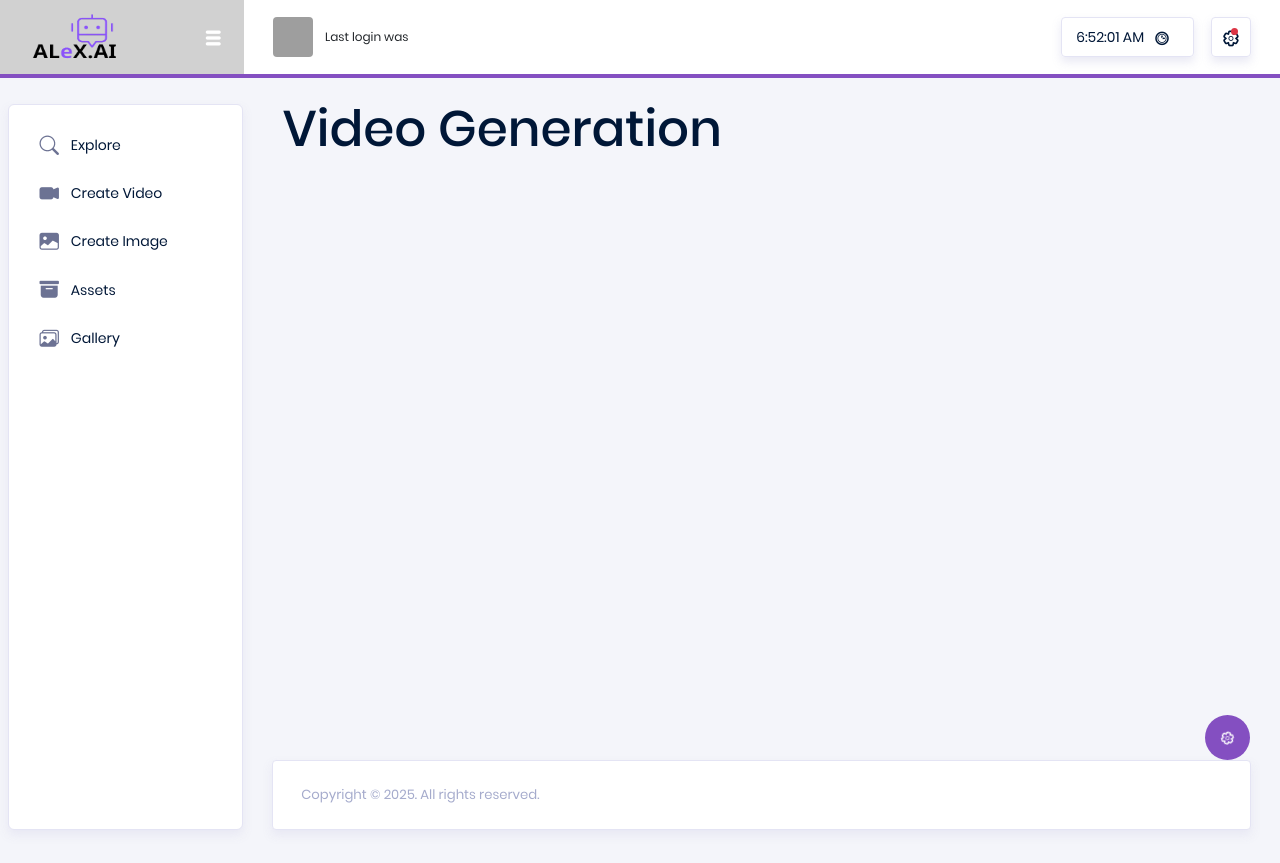
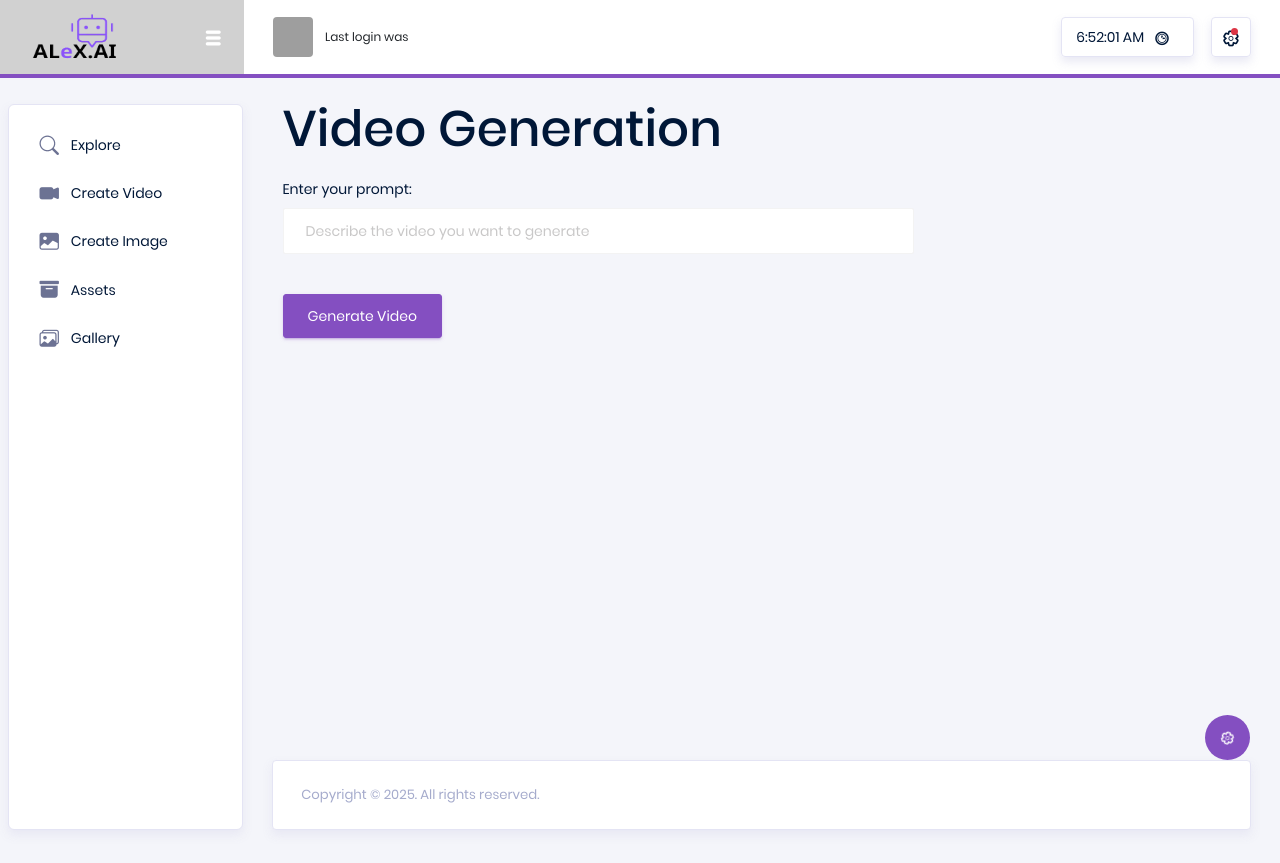
Before and after one commit to AI-ML-Prowork/alex_ai, a Django app: page /user/alex-ai/video-generatation/ in a window 1280 px wide. Run offline with Django 5.2, Linux system fonts and the light colour scheme; some libraries are stand-ins or nearby versions; grey boxes are pictures that could not be loaded.

Commit message:
crated text to img and video , profile and update

```diff
--- a/requirements.txt
+++ b/requirements.txt
@@ -29,6 +29,7 @@ oauthlib==3.2.2
 openai==0.28.1
 packaging==25.0
 paramiko==3.5.1
+pillow==11.2.1
 propcache==0.3.1
 psycopg2-binary==2.9.10
 pycparser==2.22
--- a/templates/user_panel/video_generation.html
+++ b/templates/user_panel/video_generation.html
@@ -1,10 +1,37 @@
 {% extends "base.html" %}
 {% load static %}
+
 {% block content %}
 <div class="container">
     <div class="row">
-        <div class="col-12">
-            <h1>Video Generation</h1>
+        <div class="col-md-8">
+            <h1 class="text-left mb-4">Video Generation</h1>
+
+            {% if error %}
+            <div class="alert alert-danger">{{ error }}</div>
+            {% endif %}
+
+            <form method="post">
+                {% csrf_token %}
+                <div class="form-group">
+                    <label for="prompt">Enter your prompt:</label>
+                    <input type="text" class="form-control" id="prompt" name="prompt"
+                           placeholder="Describe the video you want to generate"
+                           value="{{ prompt|default:'' }}" required>
+                </div>
+                <button type="submit" class="btn btn-primary mt-3">Generate Video</button>
+            </form>
+
+            {% if video_url %}
+            <div class="mt-5 text-center">
+                <h2>Generated Video</h2>
+                <video controls autoplay class="img-fluid mt-3">
+                    <source src="{{ video_url }}" type="video/mp4">
+                    Your browser does not support the video tag.
+                </video>
+                <a href="{{ video_url }}" download="generated_video.mp4" class="btn btn-success mt-3">Download Video</a>
+            </div>
+            {% endif %}
         </div>
     </div>
 </div>
--- a/user_panel/views.py
+++ b/user_panel/views.py
@@ -1,4 +1,5 @@
-from django.shortcuts import render
+from .image_model import generate_image
+from .video_model import generate_video
 from xinfo_ai.utils import *
 
 User = get_user_model()
@@ -82,44 +83,6 @@ def register_user(request):
 
 
 
-@csrf_exempt
-def alex_ai(request):
-    if request.user.is_authenticated:
-        ic(request.user)
-        ic(request.user.is_authenticated)
-        ic(request.user.id)
-
-        if request.method == 'POST':
-            try:
-                data = json.loads(request.body)
-                prompt = data.get('input', '')
-                if not prompt:
-                    return JsonResponse({'error': 'input is required'}, status=400)
-
-                chat_client = OpenAIChatClient()
-                conversation_history = request.session.get('conversation_history', [])
-                chat_client.set_conversation_history(conversation_history)
-
-                answer = chat_client.get_response(prompt)
-
-                request.session['conversation_history'] = chat_client.get_conversation_history()
-                return JsonResponse({
-                    'answer': answer,
-                    'conversation_history': request.session['conversation_history']
-                }, status=200)
-
-            except json.JSONDecodeError:
-                return JsonResponse({'error': 'Invalid JSON'}, status=400)
-            except Exception as e:
-                return JsonResponse({'error': str(e)}, status=500)
-
-        return JsonResponse({'error': 'Invalid request method'}, status=405)
-
-    return JsonResponse({'error': 'User is not authenticated'}, status=401)
-
-
-
-
 
 
 def my_profile(request):
@@ -170,34 +133,96 @@ def my_profile_update(request):
 
 
 
+@csrf_exempt
+def alex_ai(request):
+    if request.user.is_authenticated:
+        ic(request.user)
+        ic(request.user.is_authenticated)
+        ic(request.user.id)
 
-# @csrf_exempt
-# def alexai_img_gen(request):
-#     if request.method == 'POST':
-#         try:
-#             data = json.loads(request.body)
-#             prompt = data.get('input', '')
-#             if not prompt:
-#                 return JsonResponse({'error': 'input is required'}, status=400)
+        if request.method == 'POST':
+            try:
+                data = json.loads(request.body)
+                prompt = data.get('input', '')
+                if not prompt:
+                    return JsonResponse({'error': 'input is required'}, status=400)
 
-#             chat_client = OpenAIChatClient()
-#             conversation_history = request.session.get('conversation_history', [])
-#             chat_client.set_conversation_history(conversation_history)
+                chat_client = OpenAIChatClient()
+                conversation_history = request.session.get('conversation_history', [])
+                chat_client.set_conversation_history(conversation_history)
 
-#             answer = chat_client.get_response(prompt)
+                answer = chat_client.get_response(prompt)
 
-#             request.session['conversation_history'] = chat_client.get_conversation_history()
-#             return JsonResponse({
-#                 'answer': answer,
-#                 'conversation_history': request.session['conversation_history']
-#             }, status=200)
+                request.session['conversation_history'] = chat_client.get_conversation_history()
+                return JsonResponse({
+                    'answer': answer,
+                    'conversation_history': request.session['conversation_history']
+                }, status=200)
 
-#         except json.JSONDecodeError:
-#             return JsonResponse({'error': 'Invalid JSON'}, status=400)
-#         except Exception as e:
-#             return JsonResponse({'error': str(e)}, status=500)
+            except json.JSONDecodeError:
+                return JsonResponse({'error': 'Invalid JSON'}, status=400)
+            except Exception as e:
+                return JsonResponse({'error': str(e)}, status=500)
+
+        return JsonResponse({'error': 'Invalid request method'}, status=405)
+
+    return JsonResponse({'error': 'User is not authenticated'}, status=401)
 
 
+
+
+@csrf_exempt
+def alexai_img_gen(request):
+    if request.method == 'GET':
+        return render(request, 'user_panel/image_generation.html')
+
+    elif request.method == 'POST':
+        prompt = request.POST.get('prompt')
+        if not prompt:
+            return render(request, 'user_panel/image_generation.html', {
+                'error': 'Please enter a prompt.'
+            })
+
+        try:
+            image_url = generate_image(prompt)
+            return render(request, 'user_panel/image_generation.html', {
+                'image_url': image_url,
+                'prompt': prompt
+            })
+        except Exception as e:
+            return render(request, 'user_panel/image_generation.html', {
+                'error': f"Failed to generate image: {str(e)}"
+            })
+
+    return JsonResponse({'error': 'Invalid request method'}, status=405)
+
+
+
+@csrf_exempt
+def alexai_video_gen(request):
+    if request.method == 'GET':
+        return TemplateResponse(request,'user_panel/video_generation.html', {})
+
+
+    elif request.method == 'POST':
+        prompt = request.POST.get('prompt')
+        if not prompt:
+            return render(request, 'user_panel/video_generation.html', {
+                'error': 'Please enter a prompt.'
+            })
+
+        try:
+            video_url = generate_video(prompt)
+            return render(request, 'user_panel/video_generation.html', {
+                'video_url': video_url,
+                'prompt': prompt
+            })
+        except Exception as e:
+            return render(request, 'user_panel/video_generation.html', {
+                'error': f"Failed to generate video: {str(e)}"
+            })
+
+    return JsonResponse({'error': 'Invalid request method'}, status=405)
 
 
 
@@ -220,25 +245,8 @@ def assets(request):
 
 
 @csrf_exempt
-def alexai_img_gen(request):
-    if request.method == 'GET':
-        return TemplateResponse(request,'user_panel/image_generation.html', {})
-    else:
-        return JsonResponse({'error': 'Invalid request method'}, status=405)
-
-
-
-@csrf_exempt
 def gallery(request):
     if request.method == 'GET':
         return TemplateResponse(request,'user_panel/gallery.html', {})
     else:
         return JsonResponse({'error': 'Invalid request method'}, status=405)
-
-
-@csrf_exempt
-def alexai_video_gen(request):
-    if request.method == 'GET':
-        return TemplateResponse(request,'user_panel/video_generation.html', {})
-    else:
-        return JsonResponse({'error': 'Invalid request method'}, status=405)
--- a/xinfo_ai/settings.py
+++ b/xinfo_ai/settings.py
@@ -286,6 +286,7 @@ USE_TZ = True
 
 
 OPENAI_API_KEY = os.getenv("OPENAI_API_KEY")
+HF_API_KEY = os.getenv("HF_API_KEY")
 
 
 
```
Also changed, not shown: templates/user_panel/image_generation.html (+31 -2 lines), user_panel/image_model.py (added, +21 -0 lines), user_panel/video_model.py (added, +24 -0 lines), db.sqlite3.
